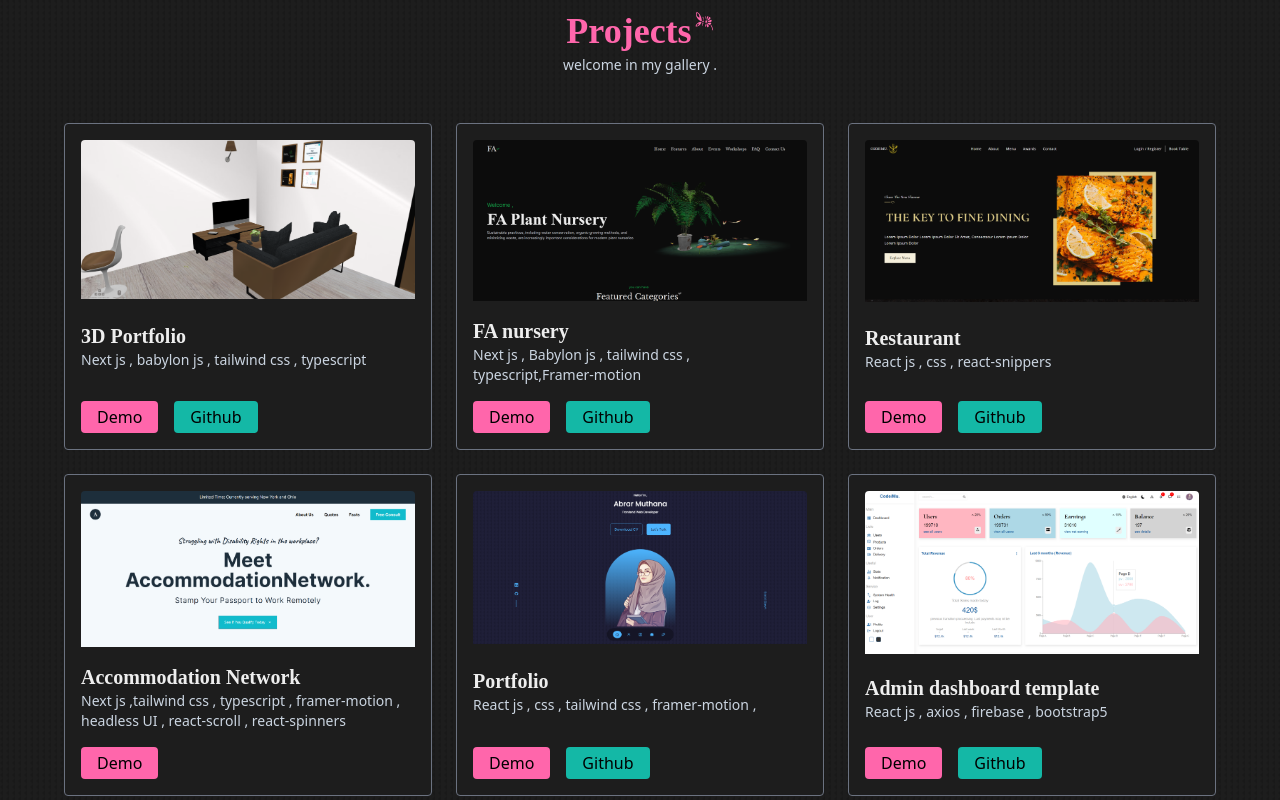
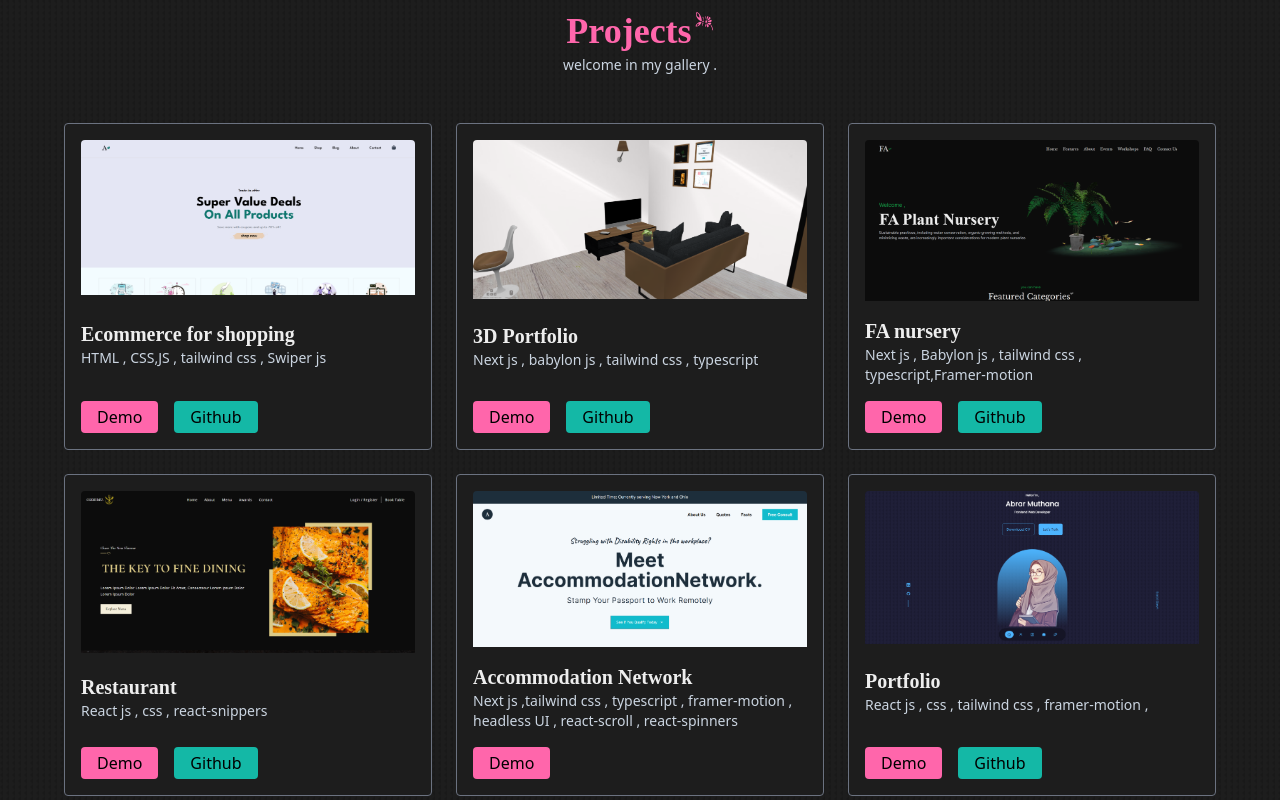
Before and after one commit to abrar997/portfolio-2024, a Next.js app: page / in a window 1280 px wide. Shown: the part 1800-2600 px from the top of the page. Built offline with nearby package versions, Linux system fonts and the light colour scheme.

Commit message:
add new project

```diff
--- a/src/app/api/email/route.tsx
+++ b/src/app/api/email/route.tsx
@@ -6,7 +6,7 @@ const resend = new Resend(process.env.RESEND_KEY);
 export async function POST(request: NextRequest) {
   try {
     const data = await request.json();
-    const result = await resend.emails.send({
+    await resend.emails.send({
       from: "Customer <abrarcustomer@resend.dev>",
       to: ["abraralrawi997@gmail.com"],
       subject: "New customer Request from  -- " + data.name + "--",
@@ -18,7 +18,6 @@ export async function POST(request: NextRequest) {
       `,
     });
 
-    console.log("Email sent:", result);
     return NextResponse.json({ message: "Message sent successfully", data });
   } catch (error) {
     console.error("Error sending email:", error);
--- a/src/components/data/data.js
+++ b/src/components/data/data.js
@@ -102,6 +102,14 @@ const DataComponents = {
   projects: [
     {
       id: 1,
+      title: "Ecommerce for shopping",
+      url: "./assets/ecom.png",
+      skillsUsed: "HTML , CSS,JS , tailwind css , Swiper js",
+      github: "https://github.com/abrar997/ecommerce-js",
+      demo: "https://ecommerce-js-vt44.vercel.app/",
+    },
+    {
+      id: 2,
       title: "3D Portfolio",
       url: "./assets/port.png",
       skillsUsed: "Next js , babylon js , tailwind css , typescript",
@@ -109,7 +117,7 @@ const DataComponents = {
       demo: "https://3d-first.vercel.app/",
     },
     {
-      id: 2,
+      id: 3,
       title: "FA nursery",
       url: "./assets/FA.png",
       skillsUsed:
@@ -118,7 +126,7 @@ const DataComponents = {
       demo: "https://3d-project2.vercel.app/",
     },
     {
-      id: 3,
+      id: 4,
       title: "Restaurant",
       url: "./assets/rest.png",
       skillsUsed: "React js , css , react-snippers",
@@ -126,7 +134,7 @@ const DataComponents = {
       demo: "https://sweet-praline-474c1a.netlify.app/#home",
     },
     {
-      id: 4,
+      id: 5,
       title: "Accommodation Network",
       url: "./assets/tech.png",
       skillsUsed:
@@ -134,21 +142,21 @@ const DataComponents = {
       demo: "https://www.accommodation.network/",
     },
     {
-      id: 5,
+      id: 6,
       title: "Portfolio",
       url: "./assets/port2.png",
       skillsUsed: "React js , css , tailwind css , framer-motion , ",
       github: "https://github.com/abrar997/test",
       demo: "https://test-abrar997.vercel.app/",
     },
-    {
-      id: 6,
-      title: "Admin dashboard template",
-      url: "./assets/admin.png",
-      skillsUsed: "React js , axios , firebase , bootstrap5",
-      github: "https://github.com/abrar997/Admin-dashboard-MEE",
-      demo: "https://funny-maamoul-5e654c.netlify.app/",
-    },
+    // {
+    //   id: 7,
+    //   title: "Admin dashboard template",
+    //   url: "./assets/admin.png",
+    //   skillsUsed: "React js , axios , firebase , bootstrap5",
+    //   github: "https://github.com/abrar997/Admin-dashboard-MEE",
+    //   demo: "https://funny-maamoul-5e654c.netlify.app/",
+    // },
   ],
   contact: {
     social: [
```
Also changed, not shown: public/assets/ecom.png (added).
